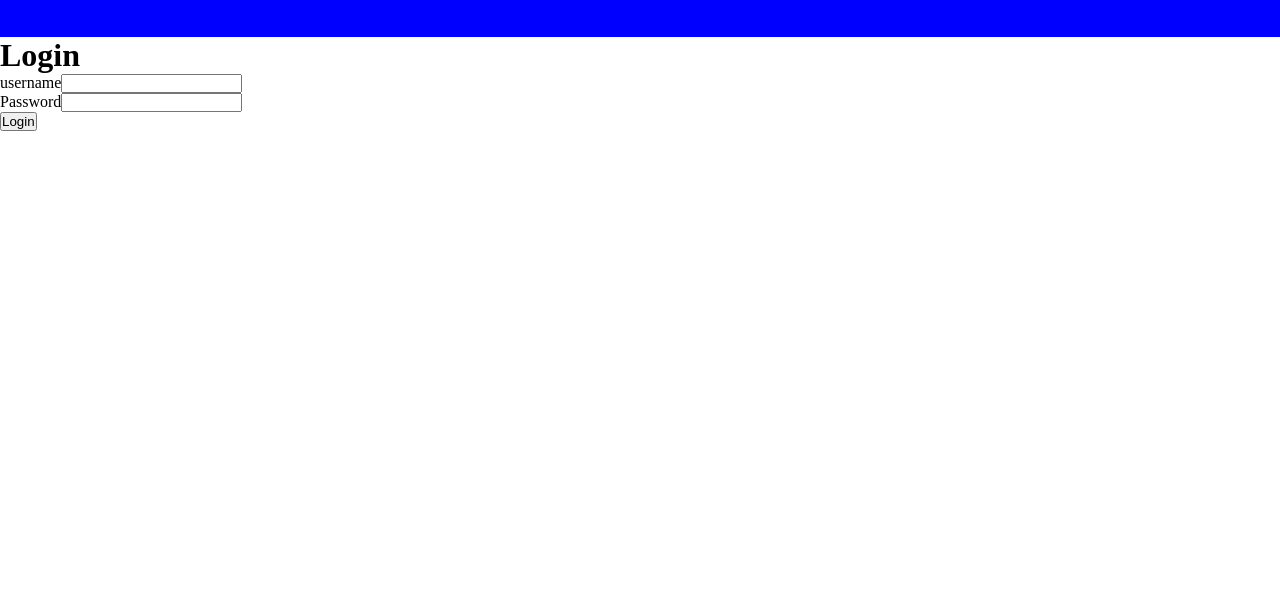
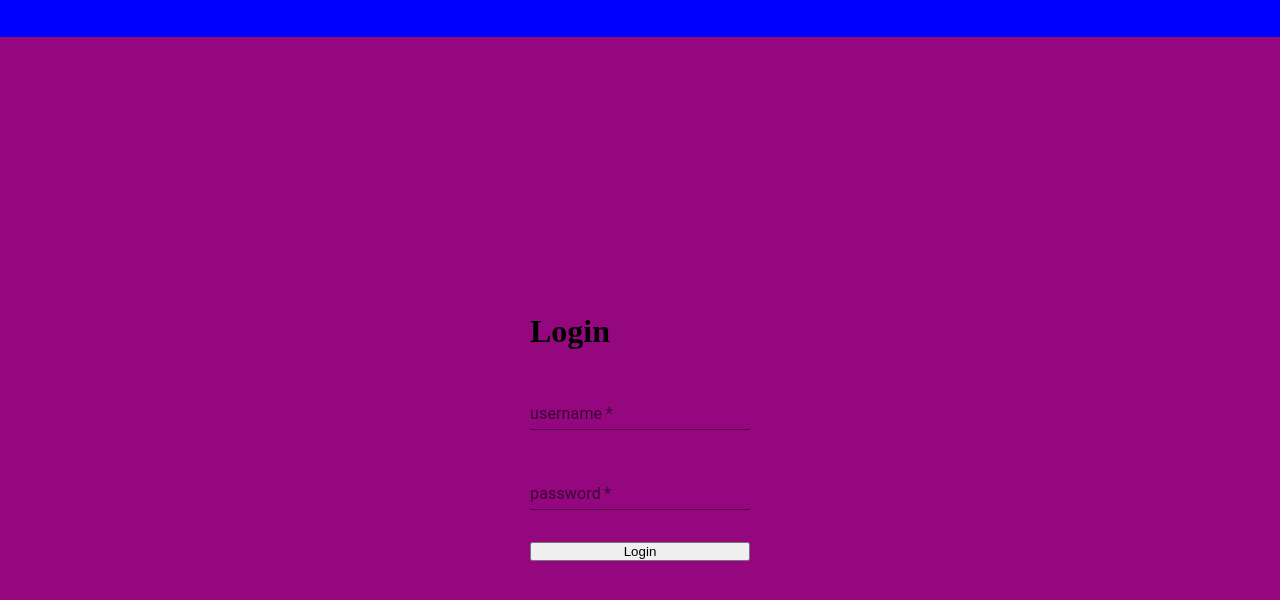
Before and after one commit to demiantav/bloglist-frontend, a React (Vite) app: page / in a window 1280 px wide. Shown: the top 600 px of the page. Built offline with nearby package versions, Linux system fonts and the light colour scheme.

Commit message:
update: starting applying styles with material

```diff
--- a/package.json
+++ b/package.json
@@ -11,6 +11,9 @@
     "test": "vitest"
   },
   "dependencies": {
+    "@emotion/react": "^11.14.0",
+    "@emotion/styled": "^11.14.0",
+    "@mui/material": "^7.1.0",
     "@reduxjs/toolkit": "^2.6.1",
     "@tanstack/react-query": "^5.74.4",
     "axios": "^1.4.0",
--- a/src/components/LoginForm.jsx
+++ b/src/components/LoginForm.jsx
@@ -3,6 +3,8 @@ import useInput from '../hooks/useInput';
 import { useDispatch } from 'react-redux';
 import { loginUser } from '../reducers/userReducer';
 import { setNotification } from '../reducers/notificationReducer';
+import { Box, TextField, Button } from '@mui/material';
+import style from '../components/LoginForm.module.css';
 
 const LoginForm = () => {
   const dispatch = useDispatch();
@@ -22,17 +24,26 @@ const LoginForm = () => {
 
   return (
     <>
-      <form onSubmit={handleLogin} className="login-form">
+      <form onSubmit={handleLogin} className={style.layout}>
         <h1>Login</h1>
-        <div>
+        {/* <div>
           <label htmlFor="username">username</label>
           <input type="text" name="Username" id="username" required {...userName} />
-        </div>
+        </div> */}
 
-        <div>
-          <label htmlFor="password">Password</label>
-          <input type="password" name="Password" id="password" required {...password} />
-        </div>
+        <Box>
+          <TextField
+            id="standard-basic"
+            variant="standard"
+            label="username"
+            required
+            {...userName}
+          />
+        </Box>
+
+        <Box>
+          <TextField variant="standard" label="password" required {...password} />
+        </Box>
 
         <button type="submit">Login</button>
       </form>
--- /dev/null
+++ b/src/components/LoginForm.module.css
@@ -0,0 +1,4 @@
+.layout {
+  display: grid;
+  gap: 2rem;
+}
--- a/src/components/style.css
+++ b/src/components/style.css
@@ -12,8 +12,19 @@
   top: 0;
 }
 
+.test {
+  background-color: red;
+}
+
 section {
   margin-inline: 1rem;
+}
+
+main {
+  background-color: rgb(148, 7, 127);
+  min-height: 100dvh;
+  display: grid;
+  place-items: center;
 }
 
 .container {
```
Also changed, not shown: 1 other file (tests, documents, lock files or other folders).
